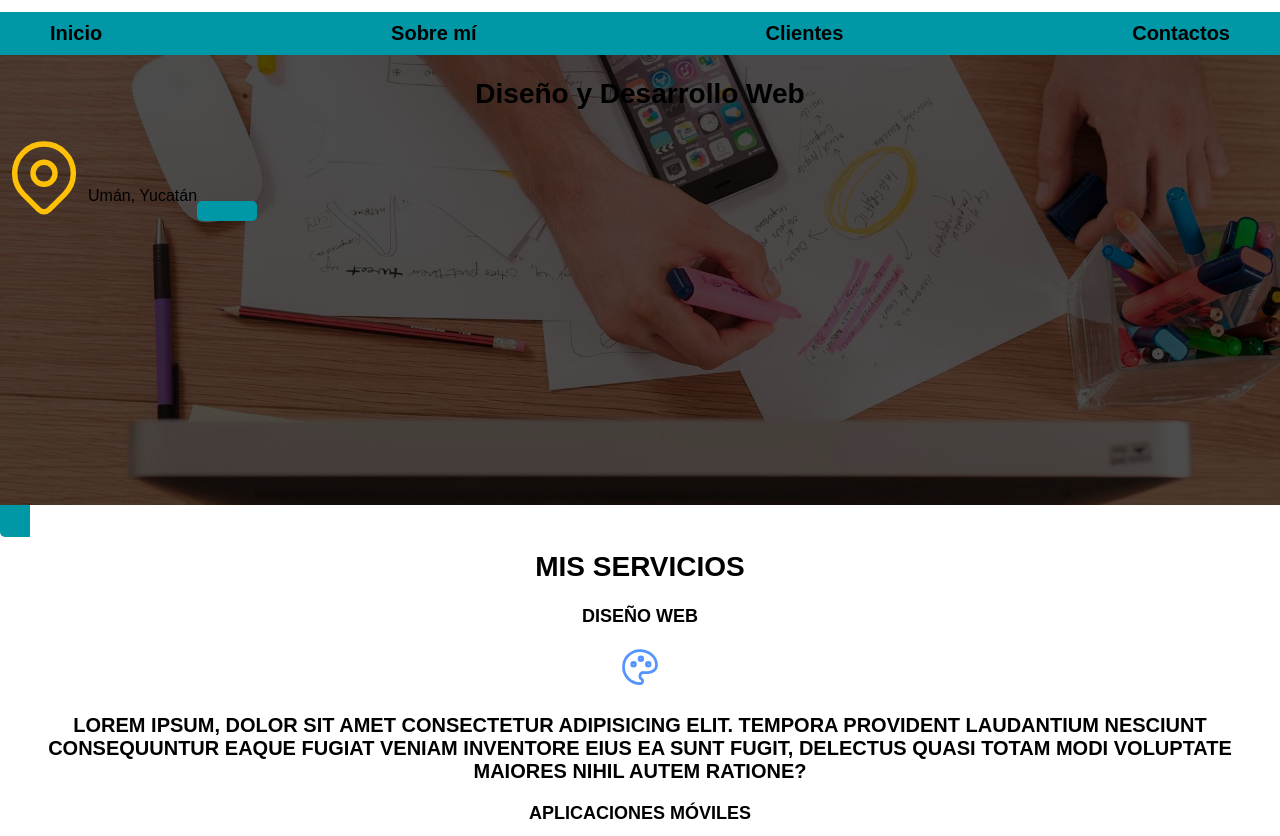
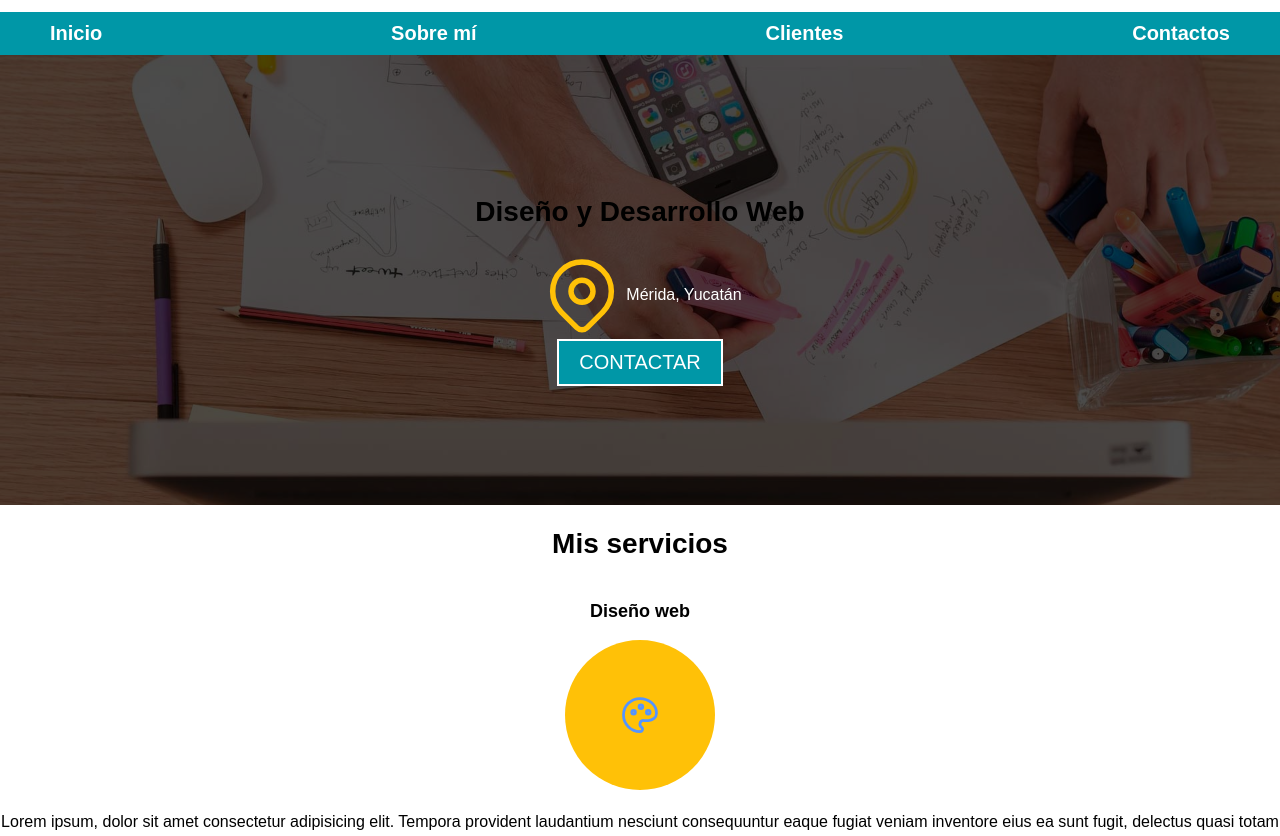
Before and after one commit to Rosaliaxool/develope_page_7SA, a plain HTML site: page index.html in a window 1280 px wide. Shown: the part 83-919 px from the top of the page. Drawn offline with nearby package versions, Linux system fonts and the light colour scheme.

Commit message:
My services section finished

```diff
--- a/css/style.css
+++ b/css/style.css
@@ -1,4 +1,5 @@
 :root{
+    --blanco: #ffffff;
     --Morado:  #8a00ca;
     --oscuro: #212121;
     --primario: #ffc107;
@@ -12,32 +13,12 @@ html{
     font-size: 62.5%;
     font-family: Krub, Herlvertica, sans-serif;
     /*para modelo de caja*/
-    box-sizing: border-box
-
-    }
-
-    *,*::before, *::after{
-        /*para modelo de caja*/
-        box-sizing: inherit;
-    }
-    /*tipografia*/
-    h1{
-        font-size: .8rem;
-    }
-    h2{
-        font-size: 2.8rem;
-    }
-    h3{
-        font-size: 1.8rem;
-    }
-    h1,h2,h3{
-        text-align: center;
-    }
-
-
+    box-sizing: border-box;
+}
     body{
         /*px es el estandar para navegadores*/
         font-size: 16px;
+        background: linear-gradient(to top #e5c0f7 0%, var (--blanco) 100%);
     }
 .titulo{
     text-align: center;
@@ -45,36 +26,22 @@ html{
 }
 .titulo span{
     font-size: 2rem;
+    font-style: italic;
+    color: #037bb3;
 }
-/*.navegacion-principal{
-    background-color: var(--secundario);
-}*/
-.contenedor{
 
-    max-width: 120rem;
-    /*margin-top: 0;
-    margin-right: auto;
-    margin-bottom: 0;
-    margin-left: auto;*/
-    margin: 0 auto;
-}
-.nav-bg{
+
+.navegacion-principal{
     background-color: var(--secundario);
 }
-.navegacion-principal a{
-    background-color: var(--secundario);
-    color: var(--blanco);
-    /*quitar subbrayado*/
-    text-decoration: none;
-    padding: 1rem;
-}
+
 .navegacion-principal {
-    /*padding: 1 rem;*/
+    padding: 1 rem;
     display: flex;
-    flex-direction: column;
+    flex-direction: row;
     align-items: center;
-    /*justifi-content para filas y align-items para columnas*/
-    /*justify-content: space-between;*/
+    align-content: space-between;
+    justify-content: space-between;
     font-size: 2rem;
     font-weight: bold;
 }
@@ -85,11 +52,29 @@ html{
         justify-content: space-between;
     }
 }
+.navegacion-principal a{
+    background-color: var(--secundario);
+    color: var(--blanco);/*quitar subbrayado*/
+    text-decoration: none;
+    padding: 1rem;
+}
 
 .navegacion-principal a:hover{
     background-color: var(--Morado);
     color:var(--oscuro);
 }
+.nav-bg{
+    background-color: var(--secundario);
+}
+.contenedor{
+
+    max-width: 120rem;
+    margin-top: 0;
+    margin-right: auto;
+    margin-bottom: 0;
+    margin-left: auto;
+    margin: 0 auto;}
+
 .hero{
     background-image: url( ../img/hero.jpg);
     /*es la direccion de la imagen de fondo*/
@@ -103,55 +88,106 @@ html{
     position: relative; /*par amanipular la posicion, el padre simepre debe de ser relative*/
 
 }
-.contenido-hero{
+.contenido-hero {
     /*para manipuilar la pisicion, el hijo siempre debe de ser absolute*/
     position: absolute;
     background-color: rgba(0,0,0,.7);/*70%*/
     width: 100%;
     height: 100%;
+    display: flex;
     /*alinear h y v*/
     flex-direction: column;
     align-items: center;
     justify-content: center;
 }
-.contenido-hero p,
-.contenido-hero h2{
-    color: var(--blanco)
+
+
+
+.contenido-hero p{
+    color:#ffffff ;
+}
+.contenido-hero h1{
+    color:#ffffff
+}
+h1{
+    font-size: 3.8rem;
+    text-align: center;
+}
+h2{
+    font-size: 2.8rem;
+    text-align: center;
+}
+h3{
+    font-size: 1.8rem;
+    text-align: center;
 }
 .ubicacion{
     display: flex;
-    align-items: flex-end;
+    align-items: center;
+    justify-content: center;
+}
+.servicio{
+    display: flex;
+    flex-direction: column;
+    align-items: center;
+    justify-content: column;
+}
 
+/*boton*/
+.contenido-hero a{
+    color: #ffffff;
+    text-decoration: none;
+    font-size: 2rem;/*tamaño del boton*/
+    border: 2px solid #ffffff;/*borde blanco*/
+    padding: 1rem 2rem;/*tamaño del recuadro del boton*/
+    background-color: var(--secundario);
 }
-.boton{
-    background-color: var(--secundario);
-    color: var(--blanco);
-    /**/
-    padding: 1rem 3rem;
-    /*poner margen arriba*/
-    margin-top: 3rem;
-    /*tamaño de letra*/
-    font-size: 2rem;
-    /*quitar subbrayado*/
-    text-decoration: none;
-    /*mayusculas*/
-    text-transform: uppercase;
-    /*negritas*/
-    font-weight: bold;
-    /*borde redondeado*/
-    border-radius: .5rem;
-    /* ancho del boton*/
-    width: 10%;
-    /*alinear texto del boton */
-    text-align: center;
-}
+
+
+
+
+
 @media (min-width:768px){
-    .boton{
-        width: auto;
+    .servicio{
+    display: grid;
+    /*define el area de las columnas*/
+    /*grid-template-columns: 1fr 1fr 1fr;*/
+    /*grid-template-columns: 33.33% 33.33% 33.33%; */
+    grid-template-columns: repeat(3, 1fr);/*repite 3 veces 1fr*/
+    column-gap: 1rem;
     }
 
 }
 
+.servicio{
+    display:flex;
+    flex-direction: column;
+    align-items: center;
+}
+.servicio h3 {
+    color: var(--secundario);
+    font-weight: normal;
+}
+
+
+p{
+    /* */
+    text-align: center;
+    line-height: 2;
+}
+
+.iconos{
+    width: 15rem;
+    height: 15rem;
+    background-color: var(--primario);
+    border-radius: 50%;/*apartir de 50% ya es un circulo*/
+
+    display: flex;
+    /*evenly= uniformememnte*/
+    justify-content: space-evenly;
+    align-items: center;
+    margin: 0 auto;
+}
 
 /*cover cubre la imagen con todo el tamaño posible*/
 /*apartir de aqui se puede editar el recuadro de contactos*/
--- a/index.html
+++ b/index.html
@@ -31,24 +31,30 @@
     </nav>
 </div>
 
+<section>
     <section class="hero">
         <div class="contenido-hero">
     <h2>Diseño y Desarrollo Web</h2>
-    <div class="ubicacion">
+    <div    class="ubicacion">
     <svg xmlns="http://www.w3.org/2000/svg" class="icon icon-tabler icon-tabler-map-pin" width="88" height="88" viewBox="0 0 24 24" stroke-width="1.5" stroke="#ffc107" fill="none" stroke-linecap="round" stroke-linejoin="round">
         <path stroke="none" d="M0 0h24v24H0z" fill="none"/>
         <path d="M9 11a3 3 0 1 0 6 0a3 3 0 0 0 -6 0" />
         <path d="M17.657 16.657l-4.243 4.243a2 2 0 0 1 -2.827 0l-4.244 -4.243a8 8 0 1 1 11.314 0z" />
       </svg>
-     <p>Umán, Yucatán</p>
-     <a class="boton"
+    <p>Mérida, Yucatán</p>
+    </div>
+    <a href="Contacto.html">CONTACTAR</a>
 </div>
 </section>
     <main>
+
     <h2>Mis servicios</h2>
+    <div class="servicios">
+        <section>
+             <div class="servicio"></div>
 
         <h3>Diseño web</h3>
-        <div>
+        <div class="iconos">
         <svg xmlns="http://www.w3.org/2000/svg" class="icon icon-tabler icon-tabler-palette" width="44" height="44" viewBox="0 0 24 24" stroke-width="1.5" stroke="#5494FF" fill="none" stroke-linecap="round" stroke-linejoin="round">
                 <path stroke="none" d="M0 0h24v24H0z" fill="none"/>
                 <path d="M12 21a9 9 0 0 1 0 -18c4.97 0 9 3.582 9 8c0 1.06 -.474 2.078 -1.318 2.828c-.844 .75 -1.989 1.172 -3.182 1.172h-2.5a2 2 0 0 0 -1 3.75a1.3 1.3 0 0 1 -1 2.25" />
@@ -56,11 +62,16 @@
                 <path d="M12.5 7.5m-1 0a1 1 0 1 0 2 0a1 1 0 1 0 -2 0" />
                 <path d="M16.5 10.5m-1 0a1 1 0 1 0 2 0a1 1 0 1 0 -2 0" />
         </svg>
+    </div>
         <p>Lorem ipsum, dolor sit amet consectetur adipisicing elit. Tempora provident laudantium nesciunt consequuntur eaque fugiat veniam inventore eius ea sunt fugit, delectus quasi totam modi voluptate maiores nihil autem ratione?</p>
-        </div>
+
     </section>
+
     <section>
-        <h3>Aplicaciones móviles</h3>
+        <h3>Aplicaciones Móviles</h3>
+        <div classs ="servicio">
+            <div class="iconos">
+            <section>
         <svg xmlns="http://www.w3.org/2000/svg" class="icon icon-tabler icon-tabler-brand-android" width="44" height="44" viewBox="0 0 24 24" stroke-width="1.5" stroke="#45da09  " fill="none" stroke-linecap="round" stroke-linejoin="round">
             <path stroke="none" d="M0 0h24v24H0z" fill="none"/>
             <path d="M4 10l0 6" />
@@ -78,10 +89,14 @@
             <path d="M12 4a2 2 0 0 0 2 -2a2 2 0 0 0 -2 2" />
           </svg>
         </div>
-        <p>Lorem ipsum, dolor sit amet consectetur adipisicing elit. Voluptate laudantium nihil aliquid in qui quis assumenda delectus labore, facere error illum tenetur velit sed et architecto quam facilis, modi non.</p>
+        <p>Lorem ipsum dolor, sit amet consectetur adipisicing elit. Dolorem architecto tenetur debitis. Sapiente facilis assumenda quas vero optio provident excepturi! Vel aspernatur neque quisquam eveniet minima possimus cumque sed culpa.</p>
+
     </section>
+
     <section>
         <h3>E-commerce</h3>
+        <div class="iconos">
+            <section>
             <svg xmlns="http://www.w3.org/2000/svg" class="icon icon-tabler icon-tabler-credit-card" width="44" height="44" viewBox="0 0 24 24" stroke-width="1.5" stroke="#f32a88 " fill="none" stroke-linecap="round" stroke-linejoin="round">
             <path stroke="none" d="M0 0h24v24H0z" fill="none"/>
             <path d="M3 5m0 3a3 3 0 0 1 3 -3h12a3 3 0 0 1 3 3v8a3 3 0 0 1 -3 3h-12a3 3 0 0 1 -3 -3z" />
@@ -89,9 +104,12 @@
             <path d="M7 15l.01 0" />
             <path d="M11 15l2 0" />
           </svg>
-        <p>Lorem ipsum dolor sit amet consectetur adipisicing elit. Ipsam, illum eum nam consequatur dolor veniam facere placeat rem. Harum voluptatem sint deleniti velit facilis, suscipit quos ullam esse laudantium culpa.</p>
-    </svg>
+        </div>
+        <p>Lorem ipsum dolor, sit amet consectetur adipisicing elit. Qui magnam in mollitia saepe, sed quod aliquid earum cumque possimus provident excepturi molestias animi adipisci nemo, distinctio vero sapiente. Nobis, rem.</p>
     </section>
+
+</div>
+
 <section>
     <h2>Contacto</h2>
     <form class="formulario">
@@ -123,7 +141,6 @@
     </form>
 </section>
 </main>
-
 <footer>
     <p>Todos los derechos reservados 2025 © Maria Rebeca Rosalia Xool May Developer</p>
 </footer>
```
Lines whose indentation alone changed are shown as unchanged.
